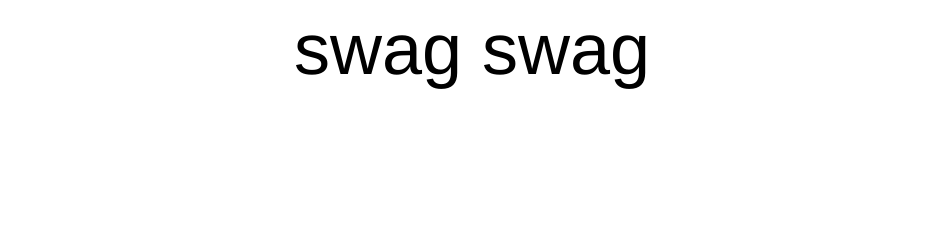
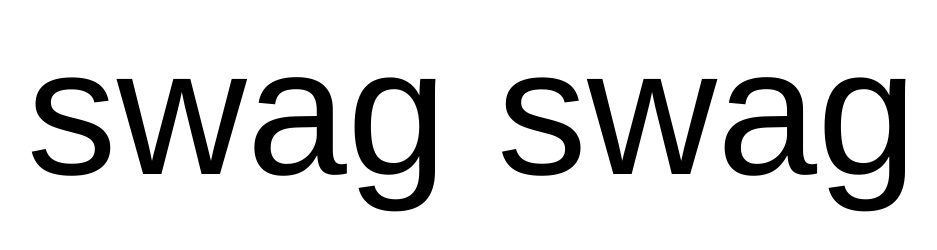
Before and after one commit to enahs/enahs.github.io, a plain HTML site: page index.html in a window 1280 px wide. Shown: the whole page, without its empty margins (168-1105 px from the left). Drawn offline with Linux system fonts and the light colour scheme.

Commit message:
one tweak

```diff
--- a/index.html
+++ b/index.html
@@ -1,7 +1,7 @@
 swag swag
 <style type="text/css">
 	body {
-		font-size: 72px;
+		font-size: 180px;
 		font-family: 'helvetica neue';
 		font-weight: lighter;
 		text-align: center;
```
